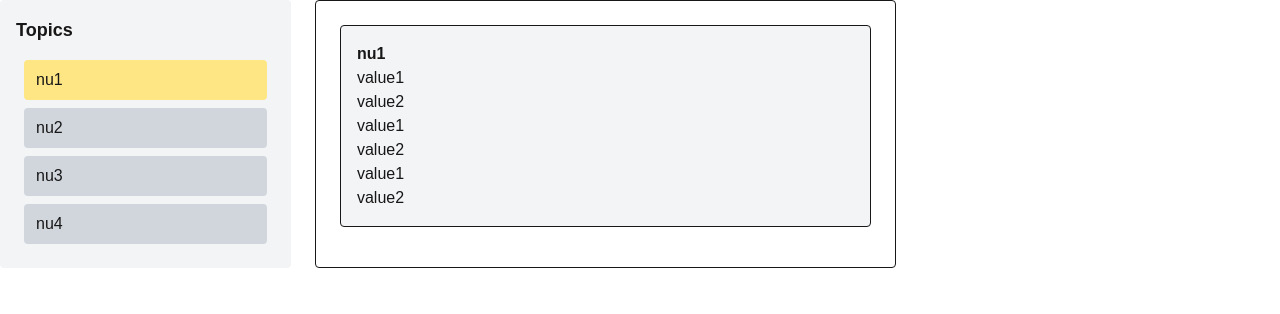
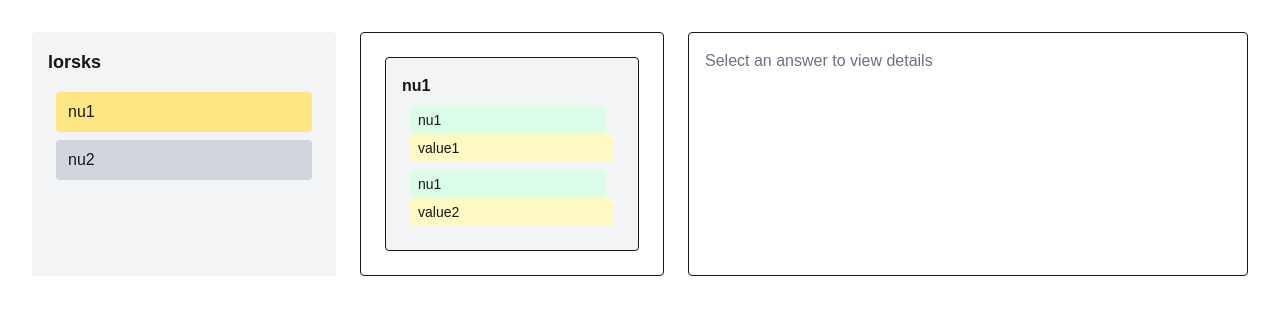
Before and after one commit to vivuser/creative, a Next.js app: page /SubHomeContent in a window 1280 px wide. Both pictures are taken after a click on the element "nu1". Shown: the top 314 px of the page. Built offline with nearby package versions, Linux system fonts and the light colour scheme.

Commit message:
Update: worked on ui

```diff
--- a/app/SubHomeContent/TopicDetail.tsx
+++ b/app/SubHomeContent/TopicDetail.tsx
@@ -1,26 +1,47 @@
-interface TopicDetailProps {
-  dataToShow: {
+interface TopicItem {
+  nui: {
     [key: string]: {
-      nui: string;
-    }[];
+      detail: string;
+      uv: number;
+      dv: number;
+      hc: number;
+      c: string[];
+    };
   };
 }
 
+interface TopicDetailProps {
+  dataToShow: {
+    [key: string]: TopicItem[];
+  };
+  onShowAnswer: (data: any) => void;
+}
 
-  const TopicDetail = ({ dataToShow }: TopicDetailProps) => {
-    const key = Object.keys(dataToShow)[0];
-    const values = dataToShow[key];
+const TopicDetail = ({ dataToShow, onShowAnswer }: TopicDetailProps) => {
+  const topicKey = Object.keys(dataToShow)[0];
+  const items = dataToShow[topicKey];
 
-    return (
-      <div className="bg-gray-100 p-4 m-2 border rounded">
-        <h2 className="font-bold">{key}</h2>
-        {values.map((item, idx) => (
-          <p key={idx}>{item.nui}</p>
-        ))}
-      </div>
-    );
-  };
+  return (
+    <div className="bg-gray-100 p-4 m-2 border rounded">
+      <h2 className="font-bold">{topicKey}</h2>
+      {items.map((item, idx) => {
+        const valueKey = Object.keys(item.nui)[0];
+        return (
+          <div key={idx} className="text-sm m-2 flex flex-col">
+            <div className="bg-green-100 inline-block px-2 py-1 rounded mr-2">
+              {topicKey}
+            </div>
+            <span
+              className="bg-yellow-100 inline-block px-2 py-1 rounded cursor-pointer"
+              onClick={() => onShowAnswer(item.nui)}
+            >
+              {valueKey}
+            </span>
+          </div>
+        );
+      })}
+    </div>
+  );
+};
 
-
-
-  export default TopicDetail;
+export default TopicDetail
--- /dev/null
+++ b/app/SubHomeContent/answerDetail.tsx
@@ -0,0 +1,43 @@
+interface ValueData {
+    detail: string;
+    uv: number;
+    dv: number;
+    hc: number;
+    c: string[];
+  }
+
+  interface AnswerDetailProps {
+    data: {
+      [key: string]: ValueData;
+    };
+  }
+
+  const AnswerDetail = ({ data }: AnswerDetailProps) => {
+    const [valueKey, valueData] = Object.entries(data)[0];
+
+    return (
+      <div className="border p-4 rounded shadow bg-white">
+        <h3 className="text-lg font-bold mb-2">{valueKey}</h3>
+        <p className="bg-blue-50 p-2 h-20 rounded-2xl"><strong></strong> {valueData.detail}</p>
+
+        <span className="flex flex-row">
+        <p className="bg-pink-50 rounded-4xl mx-2 p-1"><strong>uv</strong> {valueData.uv}</p>
+        <p className="bg-pink-50 rounded-4xl mx-2 p-1"><strong>dv</strong> {valueData.dv}</p>
+        <p className="bg-pink-50 rounded-4xl mx-2 p-1"><strong>hc</strong> {valueData.hc}</p>
+        </span>
+
+        {valueData.c && valueData.c.length > 0 && (
+          <div className="mt-2">
+            <strong>Comments</strong>
+            <ul className="list-disc ml-5">
+              {valueData.c.map((comment, idx) => (
+                <li key={idx}>{comment}</li>
+              ))}
+            </ul>
+          </div>
+        )}
+      </div>
+    );
+  };
+
+  export default AnswerDetail;
--- a/app/SubHomeContent/page.tsx
+++ b/app/SubHomeContent/page.tsx
@@ -1,76 +1,121 @@
 "use client";
 import React, { useState } from "react";
+import AnswerDetail from "./answerDetail";
 import TopicDetail from "./TopicDetail";
 
-const all = [
+interface TopicItem {
+  nui: {
+    [key: string]: {
+      detail: string;
+      uv: number;
+      dv: number;
+      hc: number;
+      c: string[];
+    };
+  };
+}
+
+interface AllTopics {
+  [key: string]: TopicItem[];
+}
+
+const all: AllTopics = {
+  nu1: [
     {
-    nu1: [
-      { nui: "value1" },
-      { nui: "value2" },
-      { nui: "value1" },
-      { nui: "value2" },
-      { nui: "value1" },
-      { nui: "value2" }
-    ]
+      nui: {
+        value1: {
+          detail: "hhhysdsfsdfsfsfsfssdfsdfsdfdskhsdfkdfkds sdfhds fldsf sdklfjklsdf",
+          uv: 10,
+          dv: 2,
+          hc: 10,
+          c: ["good", "well"],
+        },
+      },
     },
     {
+      nui: {
+        value2: {
+          detail: "hhh",
+          uv: 8,
+          dv: 1,
+          hc: 5,
+          c: ["okay", "fine"],
+        },
+      },
+    },
+  ],
   nu2: [
-      { nui: "value1" },
-      { nui: "value2" }
-    ]
+    {
+      nui: {
+        value3: {
+          detail: "another one",
+          uv: 12,
+          dv: 0,
+          hc: 6,
+          c: ["cool"],
         },
-  {
-    nu3: [
-      { nui: "value1" },
-      { nui: "value2" }
-    ]
       },
-  {
-    nu4: [
-      { nui: "value1" },
-      { nui: "value2" }
-    ]
-  }
-];
+    },
+  ],
+};
 
 const SubHomeContent = () => {
-  const [activeIndex, setActiveIndex] = useState<number | null>(null);
+  const [activeTopic, setActiveTopic] = useState<string | null>(null);
+  const [activeAnswer, setActiveAnswer] = useState<any>(null);
 
-  const handleClickTopic = (index: number) => {
-    setActiveIndex(prev => (prev === index ? null : index));
+  const handleClickTopic = (topic: string) => {
+    setActiveTopic((prev) => (prev === topic ? null : topic));
+    setActiveAnswer(null);
   };
 
-  const activeItem = activeIndex !== null ? all[activeIndex] : null;
-  const activeKey = activeItem ? Object.keys(activeItem)[0] : null;
-  const dataToShow = activeItem && activeKey
-    ? { [activeKey]: activeItem[activeKey as keyof typeof activeItem] ?? [] }
+
+  const handleShowAnswer = (answerData: any) => {
+    setActiveAnswer(answerData);
+  };
+
+  const dataToShow = activeTopic
+    ? { [activeTopic]: all[activeTopic] ?? [] }
     : null;
 
     return (
-    <div className="max-w-4xl flex flex-row gap-6">
-      {/* Left column: topic list */}
-      <div className="w-1/3 bg-gray-100 p-4 rounded">
-        <h2 className="text-lg font-semibold mb-4">Topics</h2>
-        {all.map((item, index) => (
-          <div key={index}>
+      <div className="flex flex-row gap-6 h-full m-8">
+        {/* Left column: topic list (fixed width) */}
+        <div className="w-1/4 bg-gray-100 p-4 rounded">
+          <h2 className="text-lg font-semibold mb-4">lorsks</h2>
+          {Object.keys(all).map((topic) => (
+            <div key={topic}>
               <p
                 className={`m-2 px-3 py-2 rounded cursor-pointer ${
-                activeIndex === index ? "bg-amber-200" : "bg-gray-300 hover:bg-amber-100"
+                  activeTopic === topic
+                    ? "bg-amber-200"
+                    : "bg-gray-300 hover:bg-amber-100"
                 }`}
-              onClick={() => handleClickTopic(index)}
+                onClick={() => handleClickTopic(topic)}
               >
-              {Object.keys(item)[0]}
+                {topic}
               </p>
             </div>
           ))}
         </div>
 
-      {/* Right column: detail view */}
-      <div className="w-2/3 bg-white p-4 rounded border">
+        {/* Middle column: topic details (fixed width) */}
+        <div className="w-1/4 bg-white p-4 rounded border">
           {dataToShow ? (
-          <TopicDetail dataToShow={dataToShow} />
+            <TopicDetail
+              dataToShow={dataToShow}
+              onShowAnswer={handleShowAnswer}
+            />
           ) : (
-          <p className="text-gray-500">click</p>
+            <p className="text-gray-500">Select a topic</p>
+          )}
+        </div>
+
+        {/* Right column: answer detail (flexible remaining space) */}
+        <div className="flex-1 bg-white p-4 rounded border">
+          {activeAnswer ? (
+            <AnswerDetail data={activeAnswer} />
+          ) : (
+            <p className="text-gray-500">Select an answer to view details</p>
           )}
         </div>
       </div>
```
Lines whose indentation alone changed are shown as unchanged.
